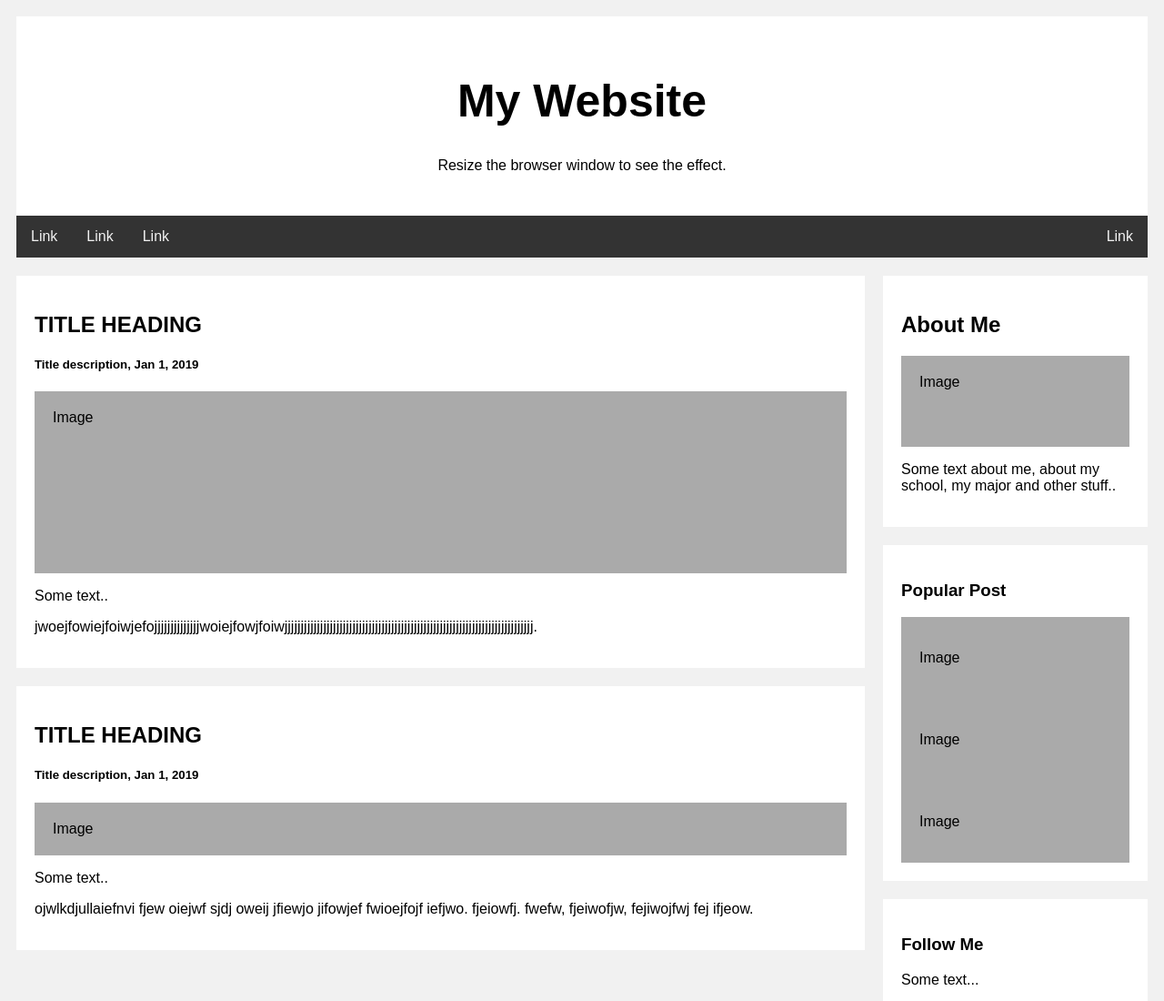
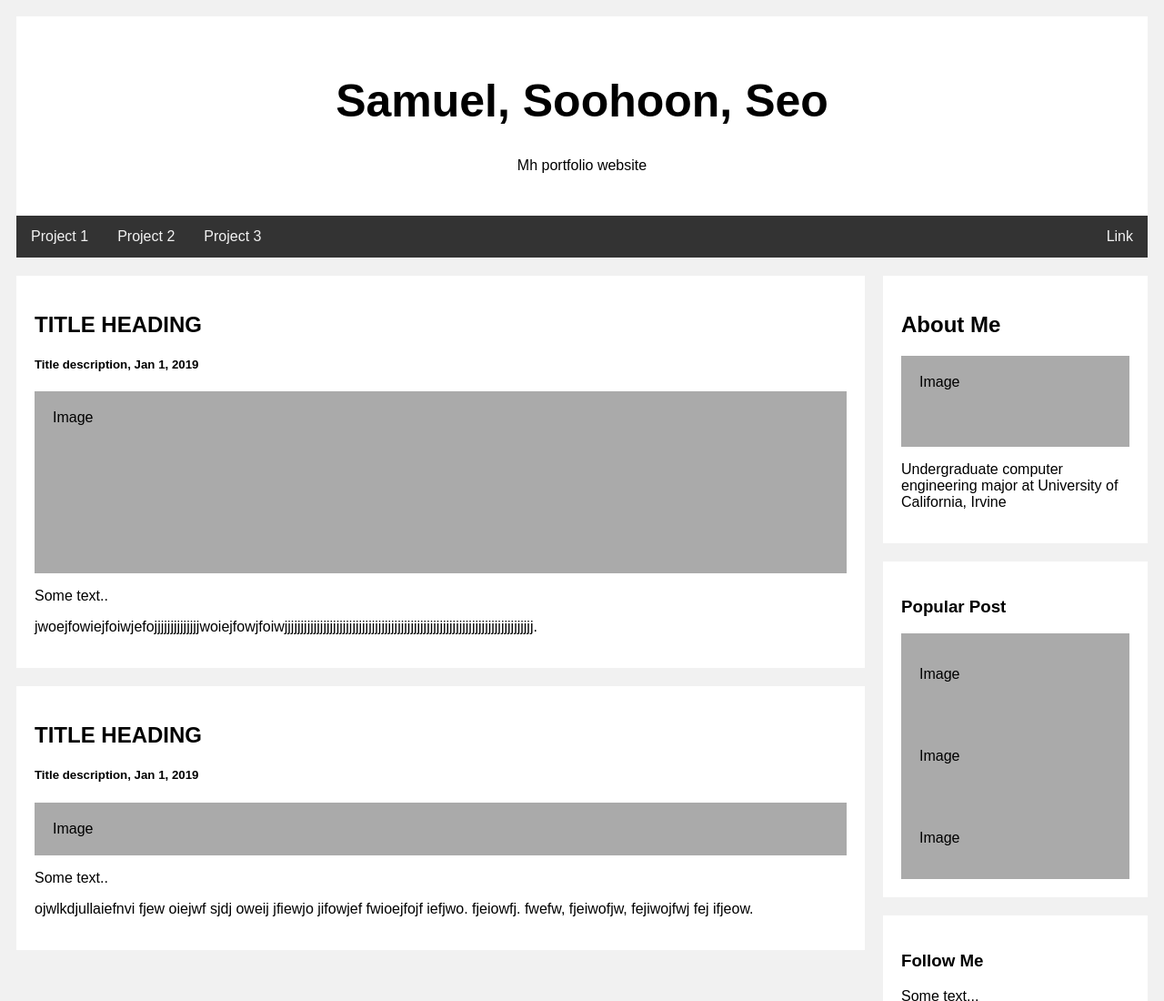
Before and after one commit to samsoohoonseo/samsoohoonseo.github.io, a plain HTML site: page index.html in a window 1280 px wide. Shown: the top 1100 px of the page at 91% size. Drawn offline with Linux system fonts and the light colour scheme.

Commit message:
text changes

```diff
--- a/index.html
+++ b/index.html
@@ -2,20 +2,20 @@
 <html>
 <head>
 <meta charset="UTF-8">
-<title>Embedded Style Sheet</title>
+<title>Portfolio of Samuel Seo</title>
 <link href="StyleSheet.css" rel="stylesheet" type="text/css">
 </head>
 
 <body>
 	<div class="header">
-		<h1>My Website</h1>
-		<p>Resize the browser window to see the effect.</p>
+		<h1>Samuel, Soohoon, Seo</h1>
+		<p>Mh portfolio website</p>
 	</div>
 
 	<div class="topnav">
-		<a href="#">Link</a>
-		<a href="#">Link</a>
-		<a href="#">Link</a>
+		<a href="#">Project 1</a>
+		<a href="#">Project 2</a>
+		<a href="#">Project 3</a>
 		<a href="#" style="float:right">Link</a>
 	</div>
 
@@ -40,7 +40,7 @@
 			<div class="card">
 				<h2>About Me</h2>
 				<div class="imgPlaceHolder" style="height:100px;">Image</div>
-				<p>Some text about me, about my school, my major and other stuff..</p>
+				<p>Undergraduate computer engineering major at University of California, Irvine</p>
 			</div>
 			<div class="card">
 				<h3>Popular Post</h3>
```
